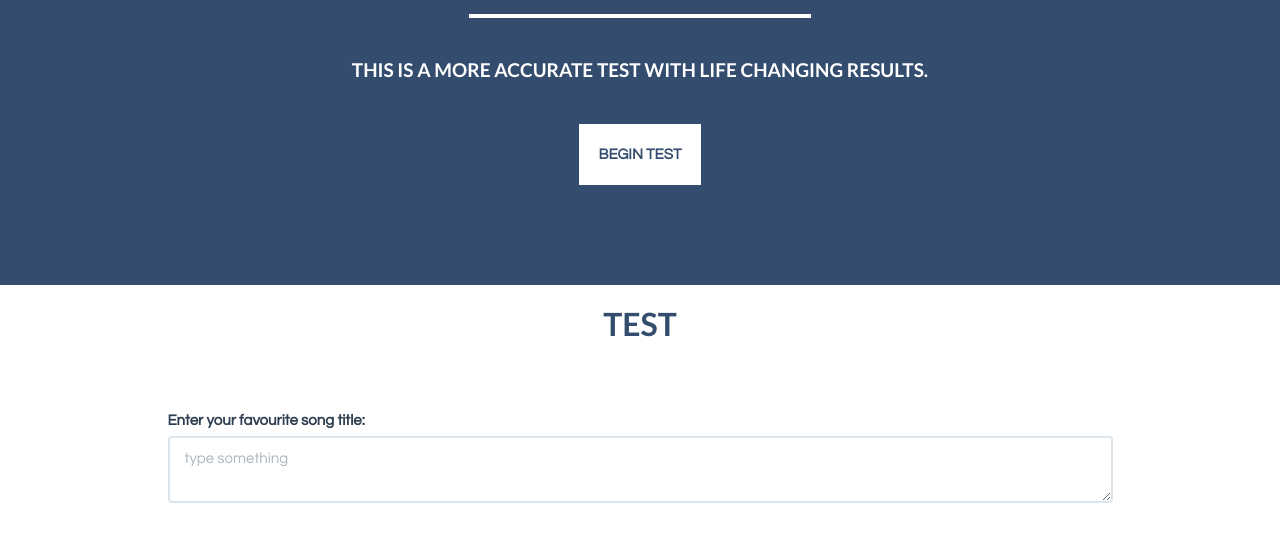
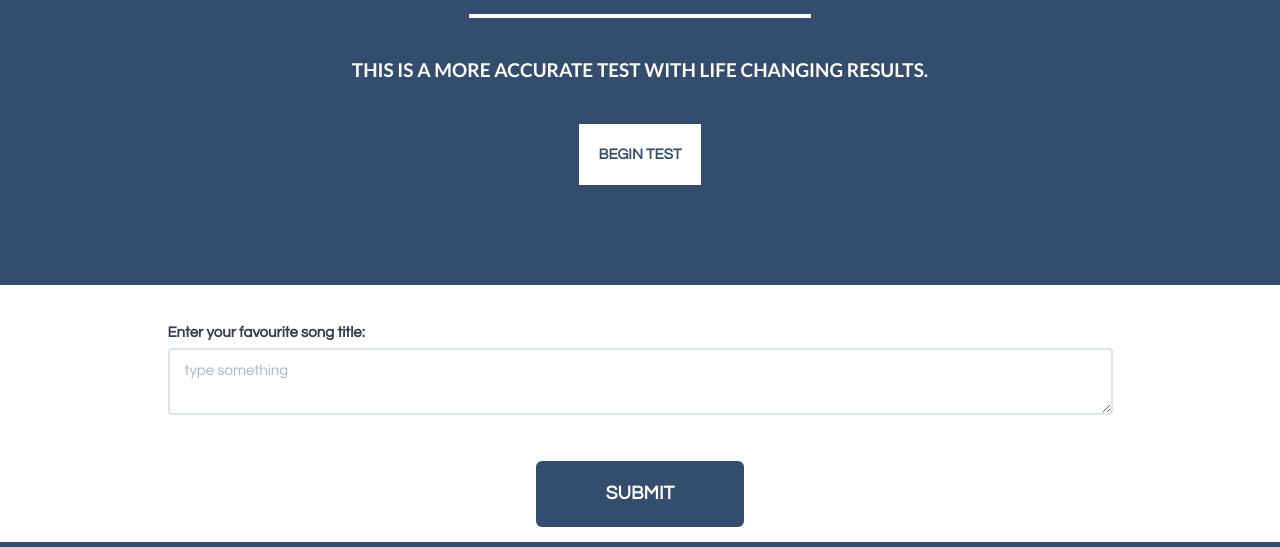
Before and after one commit to xmfan/personality_quiz, a website: page public/index.html at #/lyrics in a window 1280 px wide. Shown: the part 585-1132 px from the top of the page. Drawn offline with nearby package versions, Linux system fonts and the light colour scheme.

Commit message:
remove TEST

```diff
--- a/public/html/lyrics.html
+++ b/public/html/lyrics.html
@@ -1,11 +1,6 @@
 <section id="contact">
     <div class="container">
-        <div class="row">
-            <div class="col-lg-12 text-center">
-                <h2>Test</h2><br><br>
-            </div>
-        </div>
-
+        <br/>
         <div class="row">
             <div class="col-lg-offset-1 col-lg-10">
                 <!-- To configure the contact form email address, go to mail/contact_me.php and update the email address in the PHP file on line 19. -->
```
